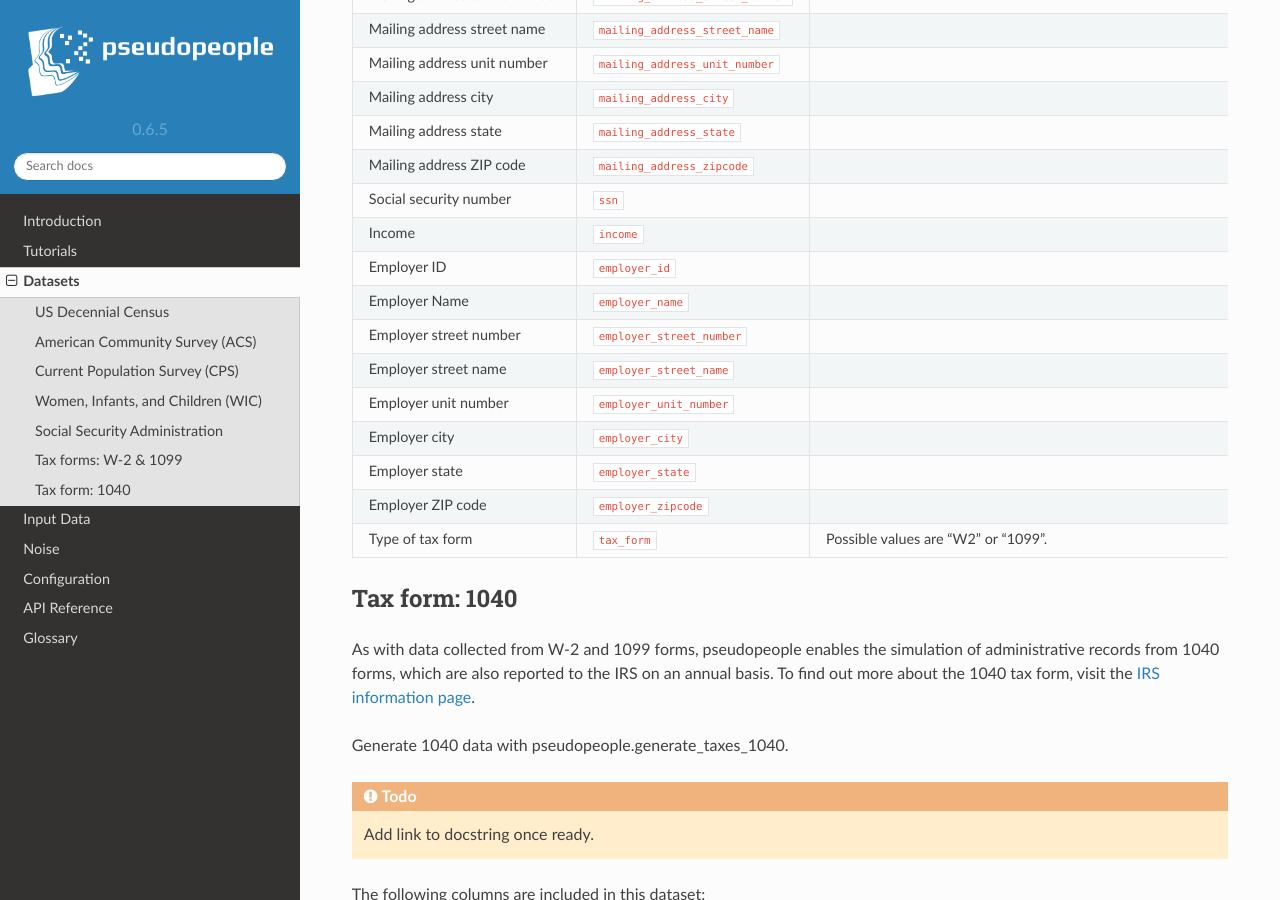
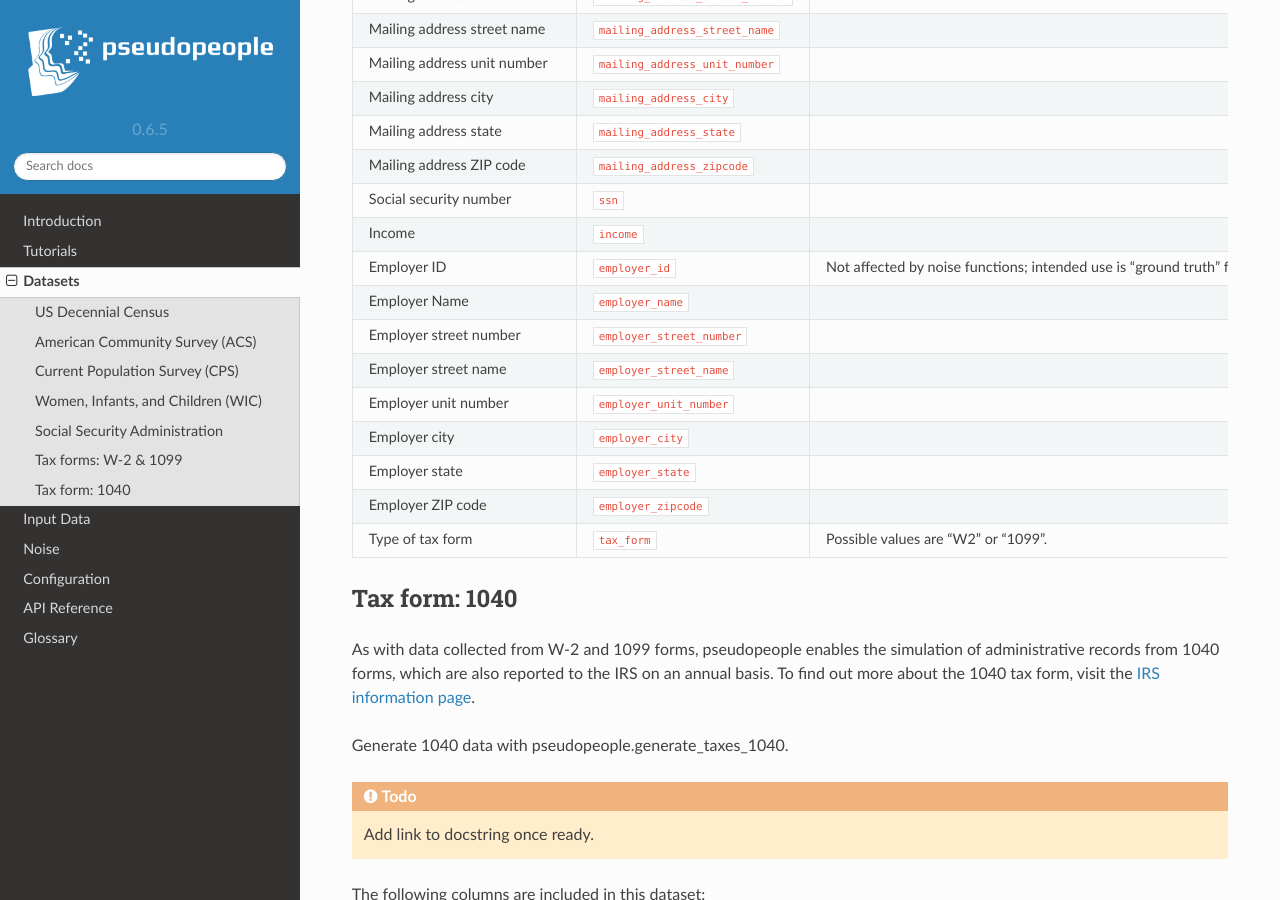
Before and after one commit to ihmeuw/pseudopeople, a Sphinx documentation site: the page built from docs/source/datasets/index.rst, in a window 1280 px wide and 900 px high, scrolled down 5927 px. Built offline with Sphinx 7.4.7 and the Read the Docs theme 2.0.0, drawn with Linux system fonts in a browser that asks for light colours.

Commit message:
Add note about employer ID being unnoised on Datasets page

```diff
--- a/docs/source/datasets/index.rst
+++ b/docs/source/datasets/index.rst
@@ -426,7 +426,8 @@ The following columns are included in these datasets:
      -
    * - Employer ID
      - :code:`employer_id`
-     -
+     - Not affected by noise functions; intended use is "ground truth" for testing and validation; consistent across all
+       datasets.
    * - Employer Name
      - :code:`employer_name`
      -
```
